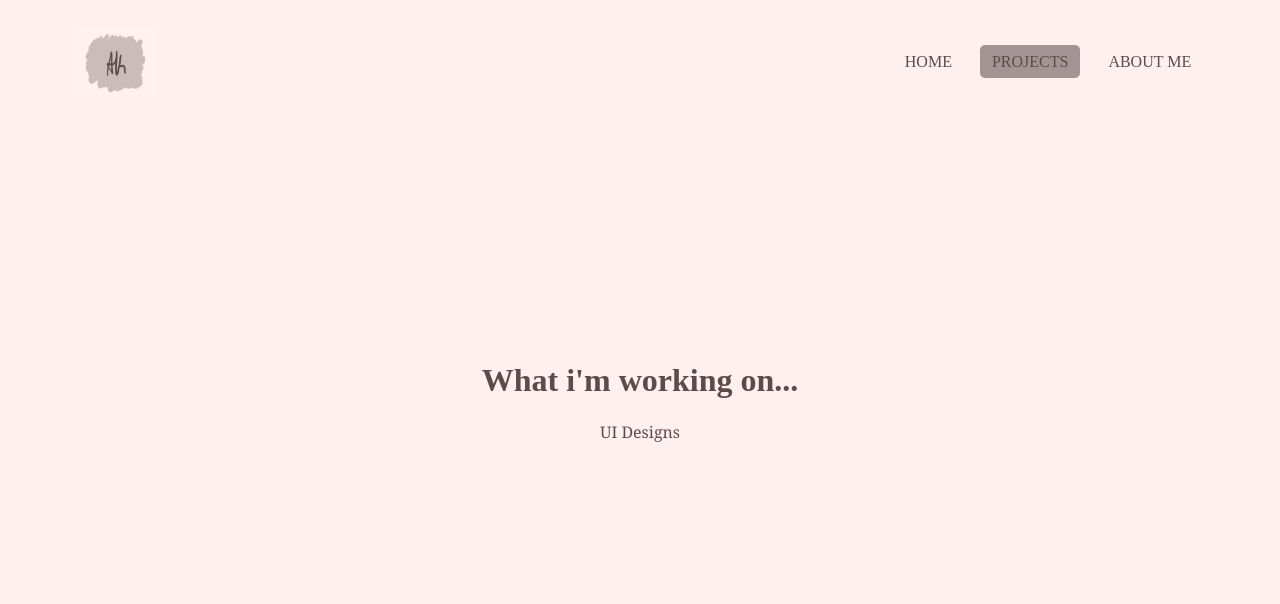
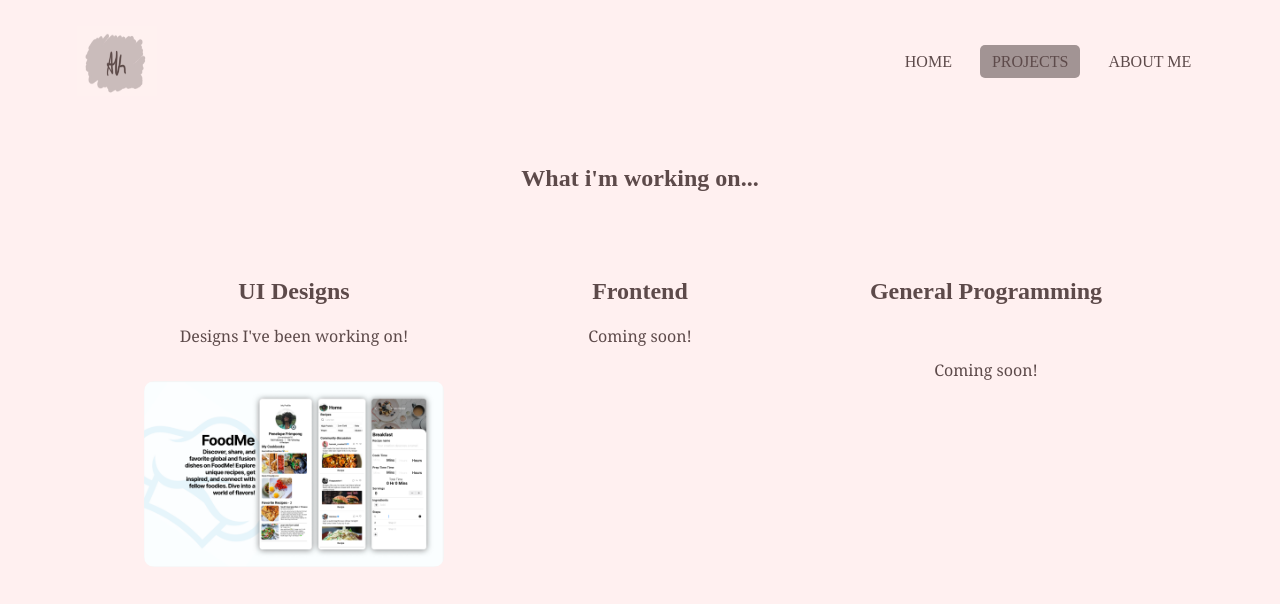
Before and after one commit to ashkwart/Ashley-Website, a plain HTML site: page projects.html in a window 1280 px wide. Drawn offline with Linux system fonts and the light colour scheme; a web font is replaced by a local one.

Commit message:
Update description of changes

```diff
--- a/projects.html
+++ b/projects.html
@@ -31,15 +31,40 @@
 <!-- Setting Up Project Section -->
 <main>
     <center>
-        <div class="text-box">
+        <section class="projects">
             <h1> What i'm working on... </h1>
 
-            <p> UI Designs </p>
+            <div class ="row">
+                <div class="proj-col">
+                    <h3>UI Designs</h3>
+                    <p> Designs I've been working on!
+                    </p><br>
+                    <a href="FoodMe.html" target="_blank" class="foodme-button"> <img width= "320" height="200" src="images/foodme.png" alt="FoodMe" class="Foodme-logo"></a>
 
-        <!-- <a href="https://docs.google.com/document/d/16xF2H2JPqZgcwv6KtH-6OjaAMo8_J2hfJNuEZ2HBLeE/edit?usp=sharing" class="resu-btn">Resume</a> -->
-    </div>
+                </div>
 
-    </center>
+                <div class="proj-col">
+                    <h3>Frontend</h3>
+                    <!-- <p> Frontend code I've done</p><br> -->
+                    <p> Coming soon!</p>
+                    <!-- <a href="FoodMe.html" target="_blank" class="foodme-button"> <img width= "75" height="75" src="images/foodme.png" alt="FoodMe" class="Foodme-logo"></a> -->
+
+                </div>
+
+                <div class="proj-col">
+                    <h3>General Programming</h3> <br>
+                    <p> Coming soon!</p>
+                    <!-- <a href="FoodMe.html" target="_blank" class="foodme-button"> <img width= "75" height="75" src="images/foodme.png" alt="FoodMe" class="Foodme-logo"></a> -->
+
+                </div>
+
+            </div>
+
+
+            </section>
+        </center>
+
+
 </main>
 
 
--- a/style.css
+++ b/style.css
@@ -227,4 +227,60 @@ nav a {
 
     /*Projects text setup*/
 
+    .projects {
+        color: #5d4a4a;
+        padding: 20px;
+        background-color: #fff0f0;
+        text-align: center; /* Change text alignment */
+        margin-top: 0px;
+      }
+
     /*Projects text setup end*/
+
+    /*Projects Page setup */
+
+    .row{
+        margin-top: 5%;
+        margin-left: 10%;
+        margin-right: 10%;
+        display: flex;
+        justify-content: space-between;
+
+    }
+
+    .proj-col {
+        flex: 1;
+        max-width: 300px; /* Adjust max-width as needed */
+        text-align: center;
+      }
+
+      .proj-col h3 {
+        font-size: 24px;
+        color: #5d4a4a;
+        margin-bottom: 20px;
+      }
+
+      .proj-col img {
+        width: 100%;
+        height: auto;
+        border-radius: 10px; /* Optional: Add border-radius for rounded corners */
+      }
+
+    .foodme-button:hover{
+        border:1px solid #a29494;
+        background: #a29494;
+        transition: 1s;
+      }
+
+      .foodme-txt{
+        font-family: "Calistoga", serif;
+        color: #5d4a4a;
+        padding: 20px;
+        background-color: #fff0f0;
+        text-align: center; /* Change text alignment */
+        margin-top: -10px;
+      }
+
+      .foodme-txt p{
+        font-family:system-ui, -apple-system, BlinkMacSystemFont, 'Segoe UI', Roboto, Oxygen, Ubuntu, Cantarell, 'Open Sans', 'Helvetica Neue', sans-serif
+      }
```
Also changed, not shown: FoodMe.html (added, +62 -0 lines), images/foodme.png (added), 1 other file.
